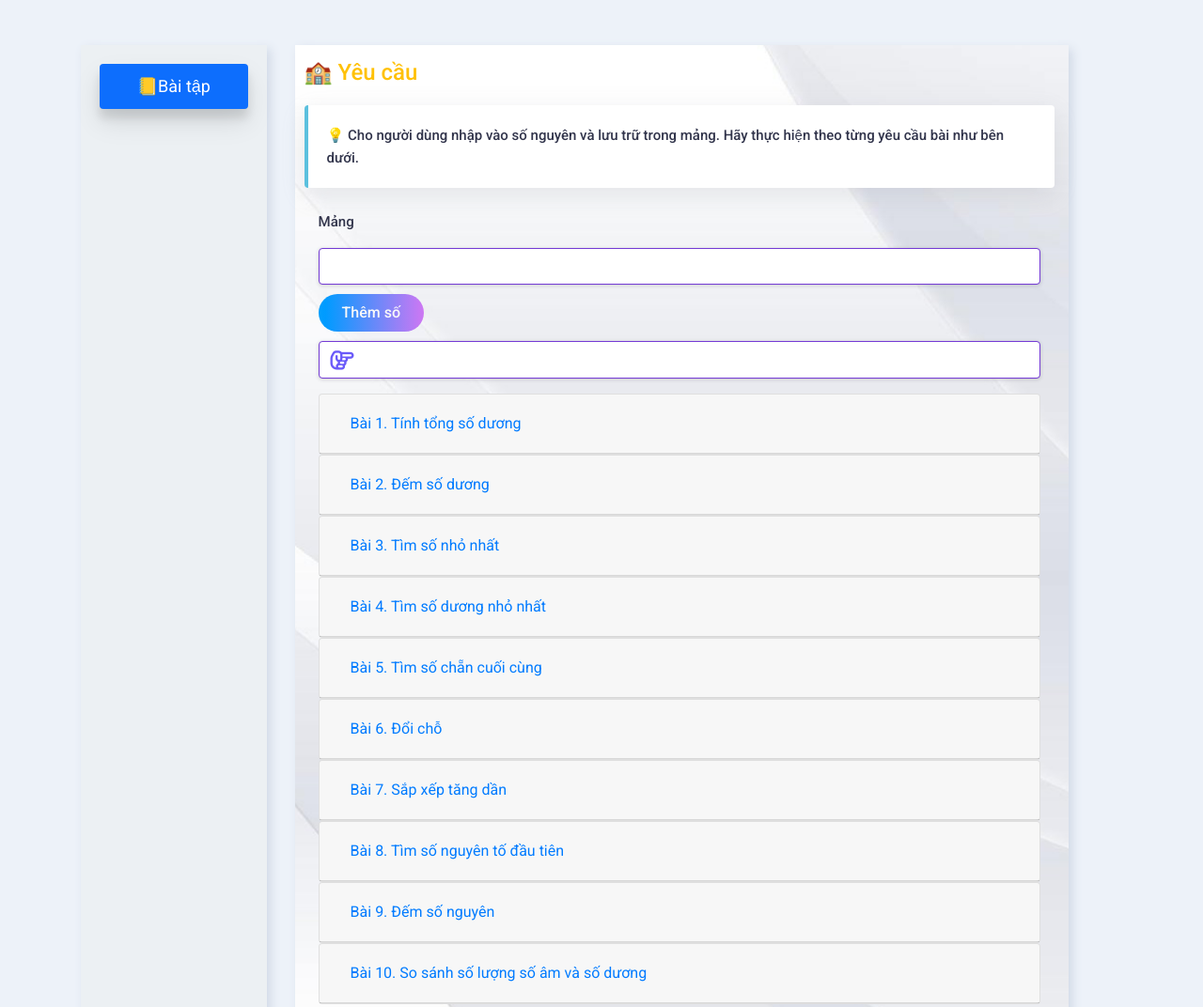
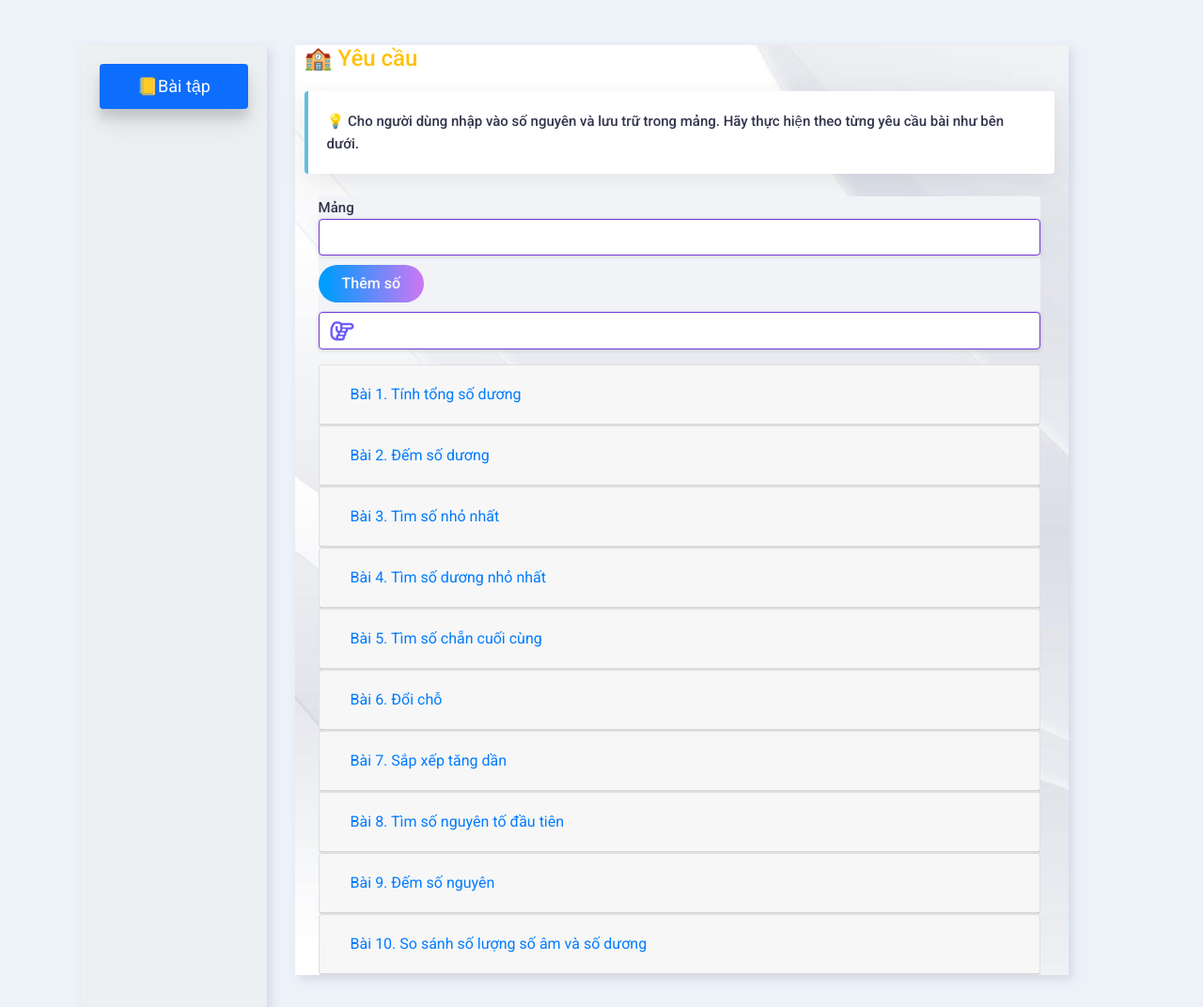
Before and after one commit to Bangtrinh90/BC3SE-_-JS_buoi7-8-_-BangTrinh-, a plain HTML site: page index.html in a window 1280 px wide. Shown: the top 1072 px of the page at 94% size. Drawn offline with nearby package versions, Linux system fonts and the light colour scheme; some packages are replaced by stand-ins of ours; a script that the page names is missing.

Commit message:
upload source

```diff
--- a/css/style.css
+++ b/css/style.css
@@ -4,6 +4,11 @@ body {
 	font-weight: 400;
 	background-color: #edf2f9;
 }
+
+p {
+	margin-bottom: 0;
+}
+
 .nav-link {
 	border: none;
 	padding: 12px 16px;
@@ -36,12 +41,11 @@ button:focus {
 	color: #31344b;
 	font-size: 15px;
 	font-weight: 500;
-	padding: 15px;
+	padding: 0 15px;
 }
 .bd-callout {
 	padding: 1.25rem;
 	margin-top: 1.25rem;
-	margin-bottom: 1.25rem;
 	border-radius: 0.25rem;
 	border-left: 0.25rem solid #5bc0de !important;
 	box-shadow: rgba(149, 157, 165, 0.2) 0px 8px 24px;
@@ -149,3 +153,7 @@ input:focus {
 .container-card {
 	padding: 0;
 }
+
+.mang-fixed {
+	background: #f2f3f7;
+}
--- a/index.html
+++ b/index.html
@@ -80,12 +80,13 @@
               </div>
 			  <div class="container" style="margin-bottom: 50px;">
 				<!-- Mảng ban đầu -->
-				<div class="form-group">
+				<div class="form-group sticky-top">
+					<div class="mang-fixed">
 					<p>Mảng</p>
 					<input class="form-control" mb-4 id="mangGT" type="number">
-
 					<button class="button"
 					type="submit" mt-3 id="btnThemSo">Thêm số </button>
+					</div>
 
 					<div class="form-control" mb-2 w-25 id="ketQuaMang">
 						<i class="fa-solid fa-hand-point-right icon-res"></i>
```
